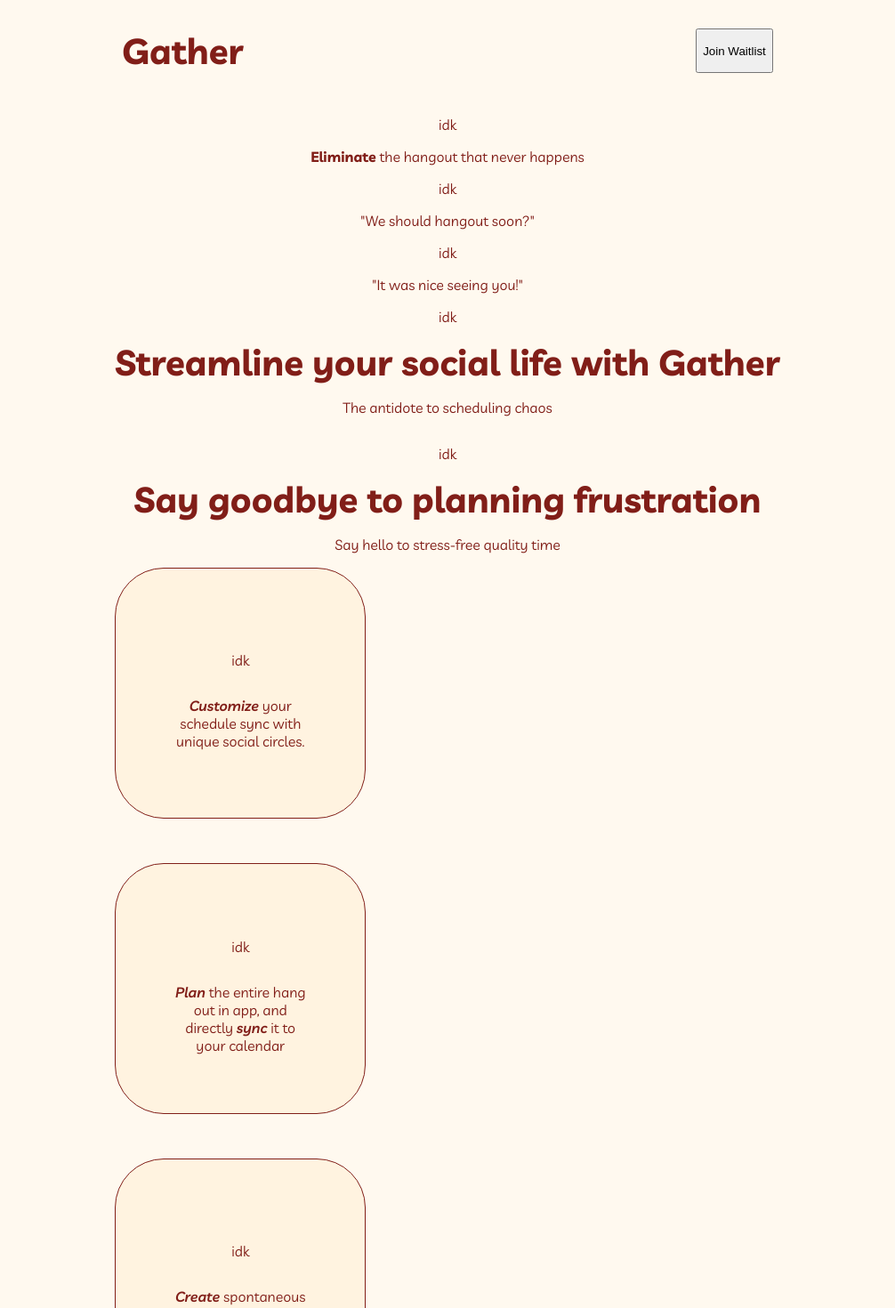
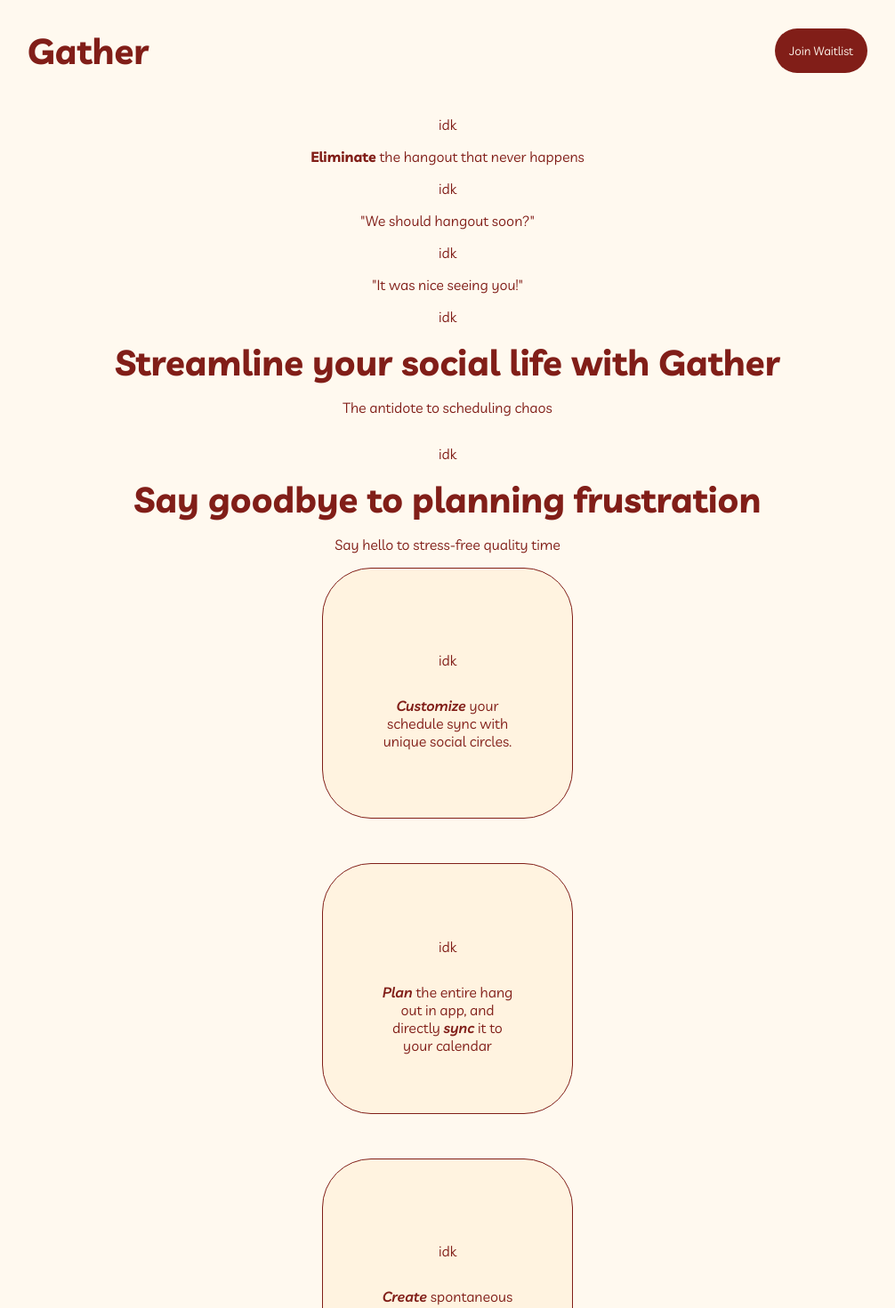
Before and after one commit to zeinabfarag/gather, a React (Create React App) app: page / in a window 1280 px wide. Shown: the top 1470 px of the page at 89% size, without its empty margins (137-1143 px from the left). Built offline with nearby package versions, Linux system fonts and the light colour scheme.

Commit message:
center all divs

```diff
--- a/src/components/Button/Button.scss
+++ b/src/components/Button/Button.scss
@@ -1,4 +1,4 @@
-.Button {
+.button {
   background-color: var(--wine);
   color: var(--lightcream);
   padding: 0.75rem 1rem;
--- a/src/pages/Home/Home.js
+++ b/src/pages/Home/Home.js
@@ -7,7 +7,7 @@ import Tagline from "../../components/Tagline/Tagline";
 
 const Home = () => {
   return (
-    <div className="App">
+    <div className="home">
       <Header />
       <main>
         {/* Headline */}
@@ -24,7 +24,8 @@ const Home = () => {
           ))}
         </div>
 
-        <div className="">
+        {/* Key Features */}
+        <div className="keyfeatures-section">
           {HomeText.features.map(({ icon, text }, i) => (
             <KeyFeature key={i} text={text} icon={icon} />
           ))}
--- a/src/pages/Home/Home.scss
+++ b/src/pages/Home/Home.scss
@@ -1,11 +1,9 @@
-.Home {
+.home {
     main {
         width: 75vw;
-    }
-
-    .Headline-Section {
         display: flex;
         flex-direction: column;
         align-items: center;
+        justify-content: center;
     }
 }
```
